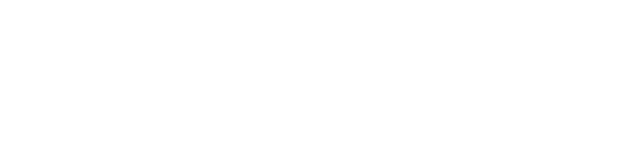
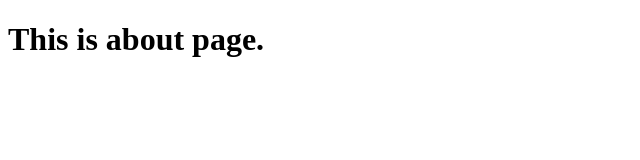
Before and after one commit to Uruj-Fatima390/git, a plain HTML site: page about.html in a window 1280 px wide. Shown: the whole page, without its empty margins (0-640 px from the left). Drawn offline with Linux system fonts and the light colour scheme.

Commit message:
final commit 1

```diff
--- a/about.html
+++ b/about.html
@@ -2,9 +2,9 @@
 <html lang="en">
 <head>
     <meta charset="UTF-8">
-    <title>about.html</title>
+    <title>About Page</title>
 </head>
 <body>
-
+<h1>This is about page.</h1>
 </body>
 </html>
```
